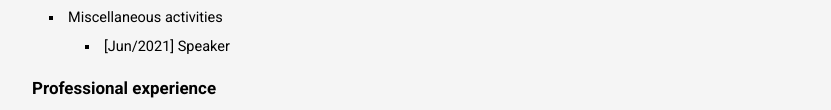
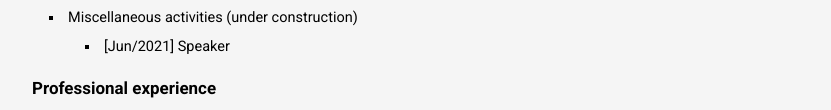
Before and after one commit to lucas-mayr/lucas-mayr.github.io, a plain HTML site: page index.html in a window 1280 px wide. Both pictures are taken after a click on the heading "Section under construction.". Shown: the part 670-780 px from the top of the page, without its empty margins (224-1055 px from the left). Drawn offline with Linux system fonts and the light colour scheme.

```diff
--- a/index.html
+++ b/index.html
@@ -229,7 +229,7 @@
           </ul>
         </li>
         <li>
-          Miscellaneous activities
+          Miscellaneous activities (under construction)
           <ul>
             <li>
               <p class="sn">
```
